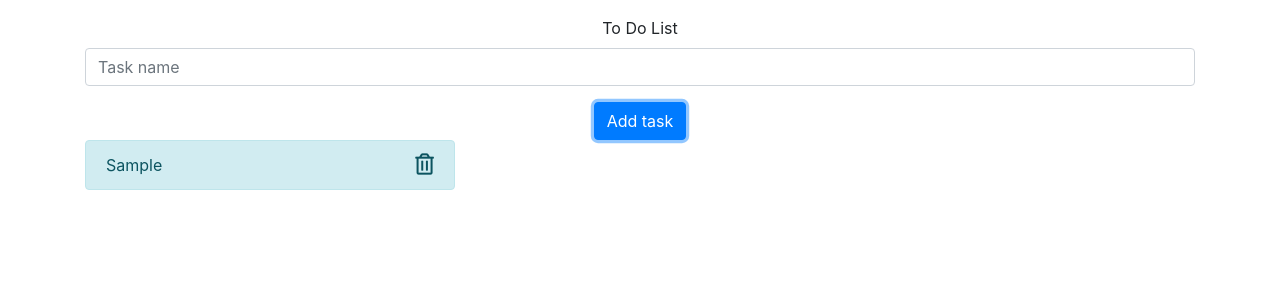
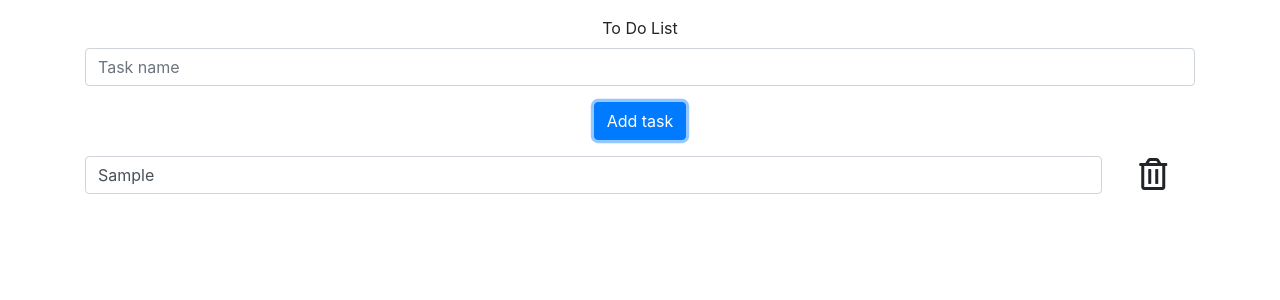
Before and after one commit to sharshenova/To_Watch_List, a React (Create React App) app: page / in a window 1280 px wide. Both pictures are taken after typing "Sample" into the empty fields and a click on the button "Add task". Shown: the top 300 px of the page. Built offline with nearby package versions, Linux system fonts and the light colour scheme.

Commit message:
Добавлена возможность редактирования элементов; добавлен shouldComponentUpdate

```diff
--- a/src/App.js
+++ b/src/App.js
@@ -5,10 +5,12 @@ import AddTaskForm from "./AddTaskForm/AddTaskForm"
 
 
 class App extends Component {
+
 	state = {
 		tasks: [],
 		currentTask: {text: ''},
 	};
+
 
 	componentDidMount() {
 		// получаем сохраненные элементы из localStorage
@@ -17,8 +19,26 @@ class App extends Component {
 			console.log(savedTasks);
 			const tasks = JSON.parse(savedTasks);
 			this.setState({tasks: tasks});
-		}
+		};
 	};
+
+
+	updateTask = (event, id) => {
+		const tasks = [...this.state.tasks];
+
+		tasks.forEach(task => {
+			if (task.id === id) {
+				task.text = event.target.value;
+			} else {
+			}
+
+		});
+
+		this.setState({tasks: tasks});
+		// сохраняем элементы в localStorage
+		localStorage.setItem('savedTasks', JSON.stringify(tasks));
+	};
+
 
 	addTaskToCurrent = (event) => {
 			 this.setState({currentTask: {text: event.target.value}});
@@ -71,6 +91,7 @@ class App extends Component {
 								id={task.id}
 								text={task.text}
 								delete={this.deleteTask}
+								change={this.updateTask}
 							/>
 						}
 						)
--- a/src/Task/Task.css
+++ b/src/Task/Task.css
@@ -0,0 +1,4 @@
+.Task {
+	display: flex;
+	align-items: center;
+}
--- a/src/Task/Task.js
+++ b/src/Task/Task.js
@@ -3,13 +3,27 @@ import './Task.css';
 
 
 class Task extends Component {
+
+	shouldComponentUpdate(nextProps) {
+		if (nextProps.text!== this.props.text) {
+			console.log("да");
+			return true;
+		}
+		else {
+			console.log("нет");
+			return false;
+		}
+	};
+
 	render() {
 		return (
 			<div className="container">
-				<div className="alert alert-info text-left col-4 overflow:hidden" role="alert">
-					{this.props.text}
-					<div className = "d-inline-block float-right" onClick={() => {this.props.delete(this.props.id)}}>
-						<i className="far fa-trash-alt fa-lg"></i>
+				<div className="Task form-row mt-3">
+					<div className="form-group col-md-11">
+						<input type="text" className="form-control" id="taskInput" onChange={(event)=>{this.props.change(event, this.props.id)}} value={this.props.text}/>
+					</div>
+					<div className = "form-group col-md-1" onClick={() => {this.props.delete(this.props.id)}}>
+						<i className="far fa-trash-alt fa-2x"></i>
 					</div>
 				</div>
 			</div>
```
